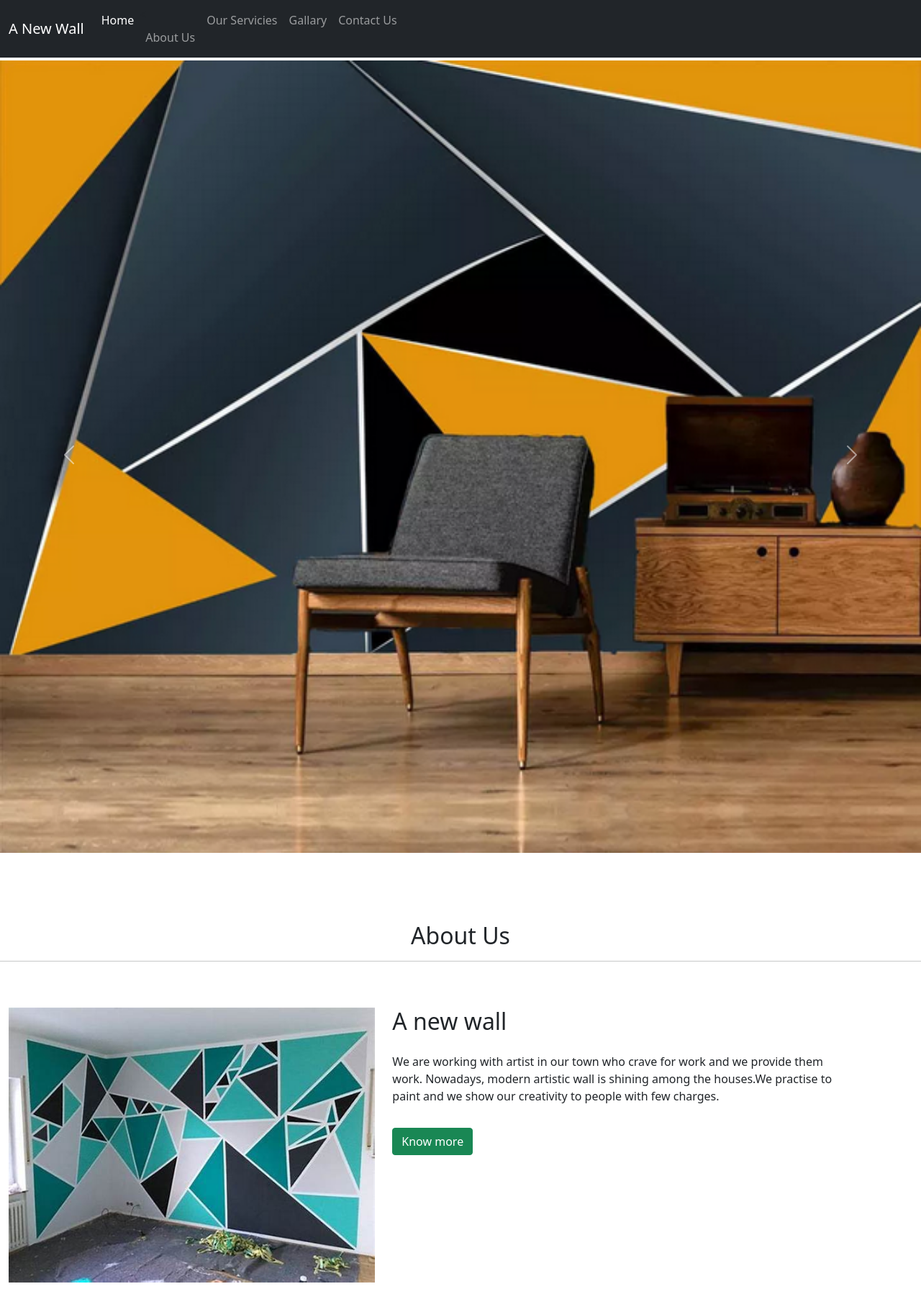
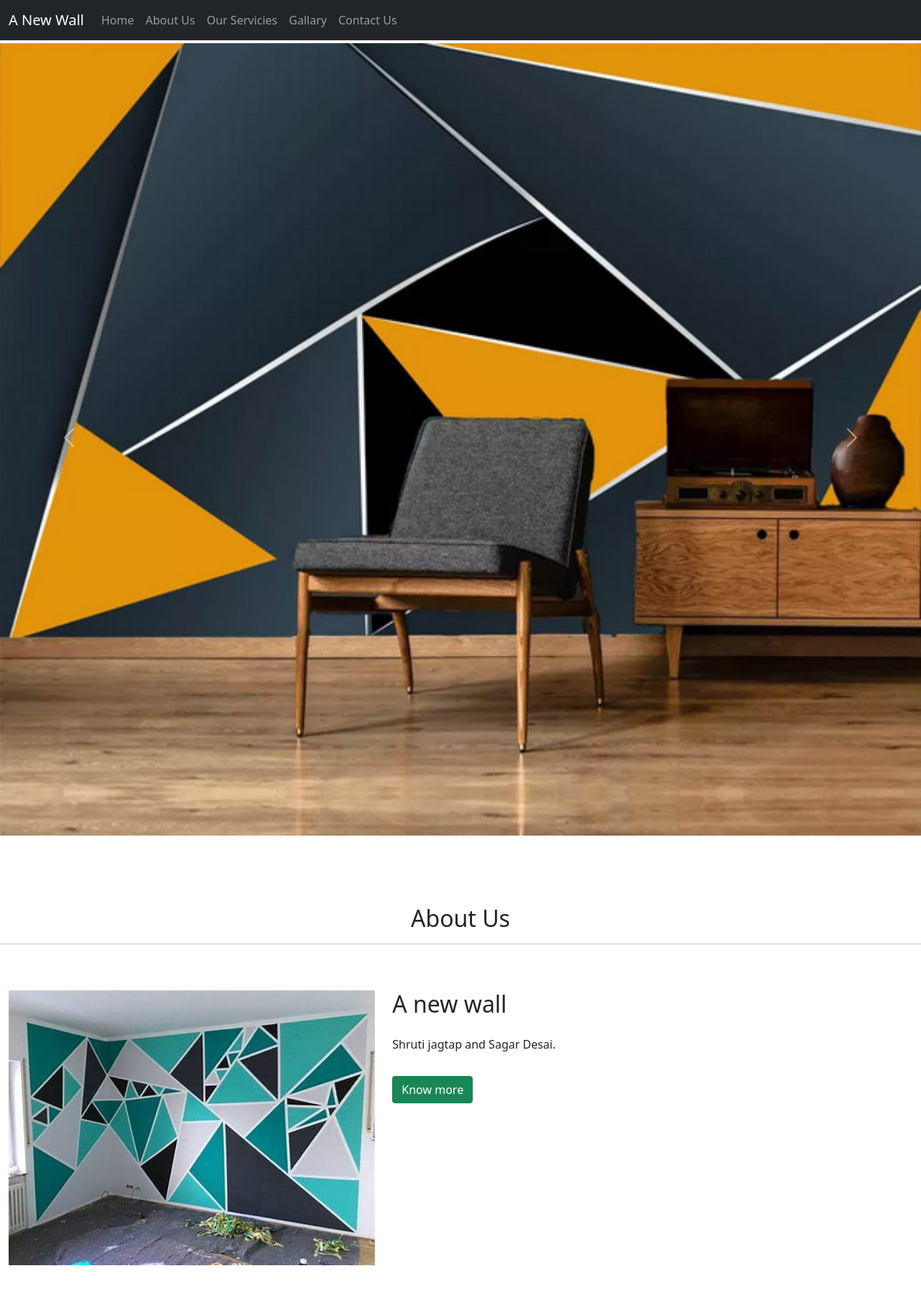
Before and after one commit to Sagardesai13/Anewwall, a PHP site: page / in a window 1280 px wide. Shown: the top 1791 px of the page at 72% size. Run offline with PHP 8.4, Linux system fonts and the light colour scheme.

Commit message:
Edit index.php

```diff
--- a/index.php
+++ b/index.php
@@ -1,10 +1,12 @@
-<!DOCTYPE html>
-<html>
+<!doctype html>
+<html lang="en">
+
 <head>
-    <meta charset='utf-8'>
-    <meta http-equiv='X-UA-Compatible' content='IE=edge'>
-    <title>A new wall</title>
-    <meta name='viewport' content='width=device-width, initial-scale=1'>
+    <!-- Required meta tags -->
+    <meta charset="utf-8">
+    <meta name="viewport" content="width=device-width, initial-scale=1">
+
+    <!-- Bootstrap CSS -->
     <link href="https://cdn.jsdelivr.net/npm/bootstrap@5.1.0/dist/css/bootstrap.min.css" rel="stylesheet"
         integrity="sha384-KyZXEAg3QhqLMpG8r+8fhAXLRk2vvoC2f3B09zVXn8CA5QIVfZOJ3BCsw2P0p/We" crossorigin="anonymous">
     <link rel="stylesheet" href="style.css">
@@ -14,7 +16,9 @@
     <script src="https://cdnjs.cloudflare.com/ajax/libs/popper.js/1.16.0/umd/popper.min.js"></script>
     <script src="https://maxcdn.bootstrapcdn.com/bootstrap/4.5.2/js/bootstrap.min.js"></script>
 
+    <title>A New Wall</title>
 </head>
+
 <body>
     <nav class="navbar navbar-expand-lg navbar-dark bg-dark">
         <div class="container-fluid">
@@ -27,10 +31,10 @@
             <div class="collapse navbar-collapse" id="navbarSupportedContent">
                 <ul class="navbar-nav me-auto mb-2 mb-lg-0">
                     <li class="nav-item">
-                        <a class="nav-link active" aria-current="page" href="#">Home</a>
+                        <a class="nav-link" aria-current="page" href="#">Home</a>
                     </li>
                     <li class="nav-item">
-                        <<a class="nav-link" href="#aboutus">About Us</a>
+                        <a class="nav-link" href="#aboutus">About Us</a>
                     </li>
                     <li class="nav-item">
                         <a class="nav-link" href="#ourservice">Our Servicies</a>
@@ -41,6 +45,8 @@
                     <li class="nav-item">
                         <a class="nav-link" href="#contactus">Contact Us</a>
                     </li>
+
+                </ul>
             </div>
         </div>
     </nav>
@@ -76,21 +82,23 @@
             <span class="carousel-control-next-icon"></span>
         </a>
     </div>
-</div>
     <section class="my-5">
         <div class="py-5">
-    <h2 class="text-center" id="aboutus">About Us <hr class="width:60% margin-left:auto margin-right:auto" /></h2>
+            <h2 class="text-center" id="aboutus">About Us
+                <hr class="width:60% margin-left:auto margin-right:auto" />
+            </h2>
 
         </div>
         <div class="container-fluid">
             <div class="row">
                 <div class="col-lg-5 col-md-5 col-12">
-        <div class=" aboutimg pb-5"><img src="image/picture.jfif" class="img-fluid " ></div>
+                    <div class=" aboutimg pb-5"><img src="image/picture.jfif" class="img-fluid "></div>
                 </div>
 
                 <div class="col-lg-6 col-md-6 col-12">
                     <h2>A new wall</h2>
-          <p class="py-3">  We are working with artist in our town who crave for work and we provide them work. Nowadays, modern artistic wall is shining among the houses.We practise to paint and we show our creativity to people with few charges. <p>
+                    <p class="py-3"> Shruti jagtap and Sagar Desai.
+                    <p>
                         <a href="about/php" class="btn btn-success"> Know more </a>
                 </div>
             </div>
@@ -101,12 +109,14 @@
     <section class="my-5">
         <div class="py-5">
             <div class="pt-5">
-    <h2 class="text-center pt-5" id="ourservice">Our services</h2><hr></div>
+                <h2 class="text-center pt-5" id="ourservice">Our services</h2>
+                <hr>
+            </div>
         </div>
         <div class="container-fluid">
             <div class="row">
                 <div class="col-lg-4 col-md-4 col-12">
-      <div class="card" >
+                    <div class="card">
                         <img class="card-img-top" src="image/img.jpg" alt="Card image">
                         <div class="card-body">
                             <h4 class="card-title">Decorative Wall</h4>
@@ -118,7 +128,7 @@
                 </div>
 
                 <div class="col-lg-4 col-md-4 col-12">
-        <div class="card" >
+                    <div class="card">
                         <img class="card-img-top" src="image/img4.jpg" alt="Card image">
                         <div class="card-body">
                             <h4 class="card-title">Artistic Wall</h4>
@@ -130,7 +140,7 @@
                 </div>
 
                 <div class="col-lg-4 col-md-4 col-12">
-          <div class="card" >
+                    <div class="card">
                         <img class="card-img-top" src="image/img19.jpg" alt="Card image">
                         <div class="card-body">
                             <h4 class="card-title">Simple Wall</h4>
@@ -145,13 +155,16 @@
     </section>
     <section class="my-5">
         <div class="py-5">
-    <h2 class="text-center" id="gallary">Gallary <hr></h2>
+            <h2 class="text-center" id="gallary">Gallary
+                <hr>
+            </h2>
         </div>
         <div class="container-fluid">
             <div class="row">
                 <div class="col-lg-4 col-md-4 col-12">
                     <img src="image/img2.jpg" class="img-fluid pb-4">
-    </div>  <div class="col-lg-4 col-md-4 col-12">
+                </div>
+                <div class="col-lg-4 col-md-4 col-12">
                     <img src="image/img18.jfif" class="img-fluid pb-4">
                 </div>
                 <div class="col-lg-4 col-md-4 col-12">
@@ -172,18 +185,19 @@
 
             <section class="my-5">
                 <div class="py-5">
-      <h2 class="text-center"  id="contactus">Contact Us</h2>
+                    <h2 class="text-center" id="contactus">Contact Us</h2>
                     <form action="userinfo.php" method="post">
                         <div class="form-group">
                             <label> Phone number </label>
-          <input type="text" name="mobile" autocomplete="off" class="form-control" >
-          <label>  name </label>
-          <input type="text" name="name" autocomplete="off" class="form-control" >
+                            <input type="text" name="mobile" autocomplete="off" class="form-control">
+                            <label> name </label>
+                            <input type="text" name="name" autocomplete="off" class="form-control">
                             <label> Adress </label>
-          <input type="text" name="adress" autocomplete="off" class="form-control" >
+                            <input type="text" name="adress" autocomplete="off" class="form-control">
                             <div class="pt-3 center">
                                 <button type="submit" class="btn  btn-outline-dark ">call back</button>
-      </div>  </div>
+                            </div>
+                        </div>
                 </div>
 
                 </form>
@@ -194,12 +208,29 @@
         <p class="p-3 bg-dark text-white text-center"> By @affairofcolors</p>
     </footer>
     <script type="text/javascript">
-  function sendEmail(){
-$.ajax({url:'userinfo.php}',method: 'POST',dataType:'json',
+    function sendEmail() {
+        $.ajax({
+                    url: 'userinfo.php}',
+                    method: 'POST',
+                    dataType: 'json',
 
 
-success: function(response){}
+                    success: function(response) {}
                 )
     </script>
+
+    <!-- Optional JavaScript; choose one of the two! -->
+
+    <!-- Option 1: Bootstrap Bundle with Popper -->
+    <script src="https://cdn.jsdelivr.net/npm/bootstrap@5.1.0/dist/js/bootstrap.bundle.min.js"
+        integrity="sha384-U1DAWAznBHeqEIlVSCgzq+c9gqGAJn5c/t99JyeKa9xxaYpSvHU5awsuZVVFIhvj" crossorigin="anonymous">
+    </script>
+
+    <!-- Option 2: Separate Popper and Bootstrap JS -->
+    <!--
+    <script src="https://cdn.jsdelivr.net/npm/@popperjs/core@2.9.3/dist/umd/popper.min.js" integrity="sha384-eMNCOe7tC1doHpGoWe/6oMVemdAVTMs2xqW4mwXrXsW0L84Iytr2wi5v2QjrP/xp" crossorigin="anonymous"></script>
+    <script src="https://cdn.jsdelivr.net/npm/bootstrap@5.1.0/dist/js/bootstrap.min.js" integrity="sha384-cn7l7gDp0eyniUwwAZgrzD06kc/tftFf19TOAs2zVinnD/C7E91j9yyk5//jjpt/" crossorigin="anonymous"></script>
+    -->
 </body>
+
 </html>
```
Lines whose indentation alone changed are shown as unchanged.
